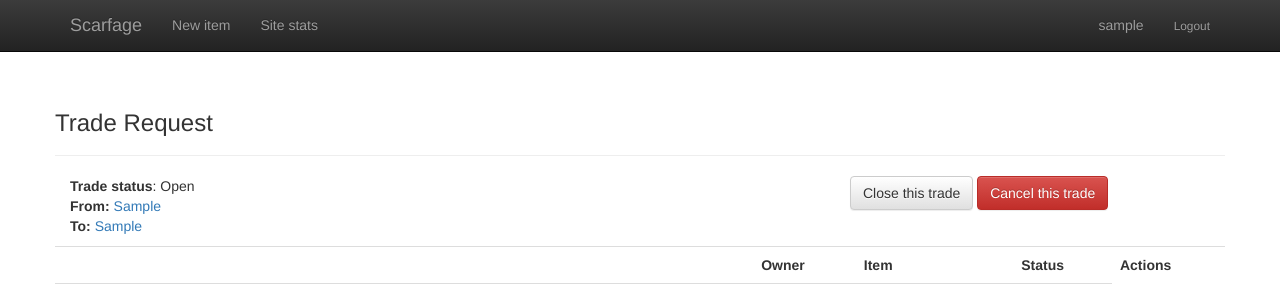
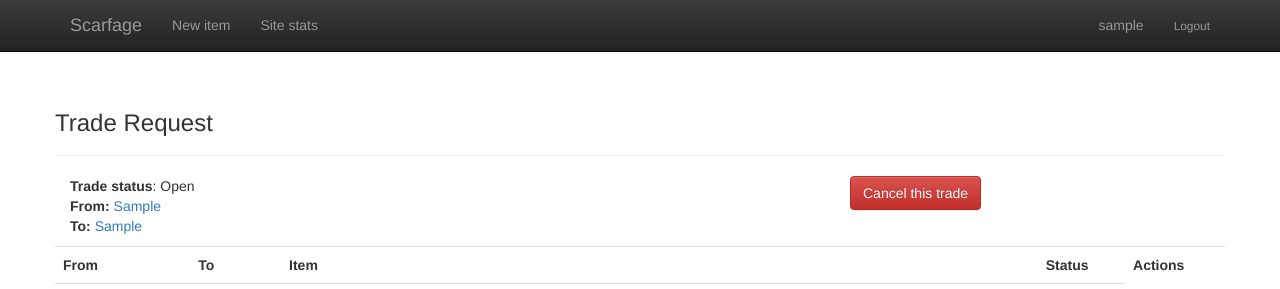
Before and after one commit to subiki/scarfage, a Flask app: template scarf/templates/pm.html in a window 1280 px wide. Shown: the top 289 px of the page. Run offline with Flask 2, Linux system fonts and the light colour scheme; the template is opened without the code that fills it: most values are stand-ins (such as "Sample title", 1, 10 or a date in 2020); some libraries are stand-ins or nearby versions.

Commit message:
pm template cleanup

```diff
--- a/scarf/templates/pm.html
+++ b/scarf/templates/pm.html
@@ -38,7 +38,10 @@ Open<br />
         <a class="btn btn-primary" href="/user/{{ pd.authuser.username }}/pm/{{ pd.pm.uid_obfuscated }}/reopen">Reopen this trade</a>
     {% endif %}
 {% else %}
-    <a class="btn btn-default" href="/user/{{ pd.authuser.username }}/pm/{{ pd.pm.uid_obfuscated }}/settle">Close this trade</a>
+    {% if pd.pm.status == pd.pm.messagestatus['complete_trade'] %}
+        <a class="btn btn-default" href="/user/{{ pd.authuser.username }}/pm/{{ pd.pm.uid_obfuscated }}/settle">Close this trade</a>
+    {% endif %}
+
     {% if pd.pm.to_user == pd.authuser.username %}
         <a class="btn btn-danger" href="/user/{{ pd.authuser.username }}/pm/{{ pd.pm.uid_obfuscated }}/reject">Reject this trade</a><br />
     {% else %}
@@ -49,43 +52,60 @@ Open<br />
 </div>
 <table class="table">
 <tr>
+<th>From</th>
 <th></th>
-<th>Owner</th>
+<th>To</th>
 <th>Item</th>
+<th></th>
 <th>Status</th>
 <th>Actions</th>
 </tr>
 {% for ti in pd.pm.items %}
 <tr>
 
+    {% if ti.user.uid != pd.authuser.uid %}
+    <td>{{ ti.user.username }}</td><td><span class="glyphicon glyphicon-arrow-right" aria-hidden="true"></span></td><td>{{pd.authuser.username}}</td>
+    {% else %}
+        {% if ti.user.username == pd.pm.from_user %}
+            <td>{{ pd.authuser.username }}</td><td><span class="glyphicon glyphicon-arrow-right" aria-hidden="true"></span></td><td>{{pd.pm.to_user}}</td>
+        {% else %}
+            <td>{{ pd.authuser.username }}</td><td><span class="glyphicon glyphicon-arrow-right" aria-hidden="true"></span></td><td>{{pd.pm.from_user}}</td>
+        {% endif %}
+    {% endif %}
+
+    <td>{{ ti.item.name }}</td>
+
     <td>
     {% for image in ti.item.images()[:1] %}
         <a href="/image/{{ image.uid }}"><img style="max-width:500px;" class="img-rounded" src="{{pd.prefix}}/image/{{ image.uid }}/thumbnail" alt="{{ image.tag }}"><br /></a>
     {% endfor %}
     </td>
-    <td>{{ti.user.username }}</td>
-
-    <td>{{ ti.item.name }}</td>
 
     {% if ti.acceptstatus < pd.pm.tradeitemstatus['accepted'] %}
         {% if ti.user.uid == pd.authuser.uid %}
-
             {% if ti.acceptstatus == pd.pm.tradeitemstatus['rejected'] %}
             <td><b><span class="glyphicon glyphicon-remove" aria-hidden="true" style="color: red;"></span><b></td>
-            {% else %}
+            {% elif pd.pm.status < pd.pm.messagestatus['complete_trade'] %}
             <td><a class="btn btn-default" href="/user/{{ pd.authuser.username }}/pm/{{ pd.pm.uid_obfuscated }}/reject/{{ ti.uid }}">Reject</a> </td>
             {% endif %}
+            {% if pd.pm.status < pd.pm.messagestatus['complete_trade'] %}
             <td><a class="btn btn-default" href="/user/{{ pd.authuser.username }}/pm/{{ pd.pm.uid_obfuscated }}/accept/{{ ti.uid }}">Accept</a></td>
+            {% endif %}
         {% else %}
-            {% if ti.acceptstatus == pd.pm.tradeitemstatus['rejected'] %}
+            {% if ti.acceptstatus == pd.pm.tradeitemstatus['rejected']  %}
                 <td><b><span class="glyphicon glyphicon-remove" aria-hidden="true" style="color: red;"></span><b></td><td></td>
             {% else %}
                 <td><b><span class="glyphicon glyphicon-refresh" aria-hidden="true" style="color: blue;"></span><b></td><td></td>
             {%endif%}
         {%endif%}
     {% else %}
-        <td><b><span class="glyphicon glyphicon-ok" aria-hidden="true" style="color: green;"></span><b></td>
-        {% if ti.user.uid == pd.authuser.uid %}
+        {% if pd.pm.status > pd.pm.messagestatus['settled_trade'] and not ti.acceptstatus == pd.pm.tradeitemstatus['accepted'] %}
+            <td><b><span class="glyphicon glyphicon-remove" aria-hidden="true" style="color: red;"></span><b></td><td></td>
+        {% else %}
+            <td><b><span class="glyphicon glyphicon-ok" aria-hidden="true" style="color: green;"></span><b></td>
+        {% endif %}
+
+        {% if ti.user.uid == pd.authuser.uid and pd.pm.status < pd.pm.messagestatus['complete_trade'] %}
         <td> <a class="btn btn-danger" href="/user/{{ pd.authuser.username }}/pm/{{ pd.pm.uid_obfuscated }}/reject/{{ ti.uid }}">Cancel</a> </td>
         {% endif %}
     {%endif%}
```
